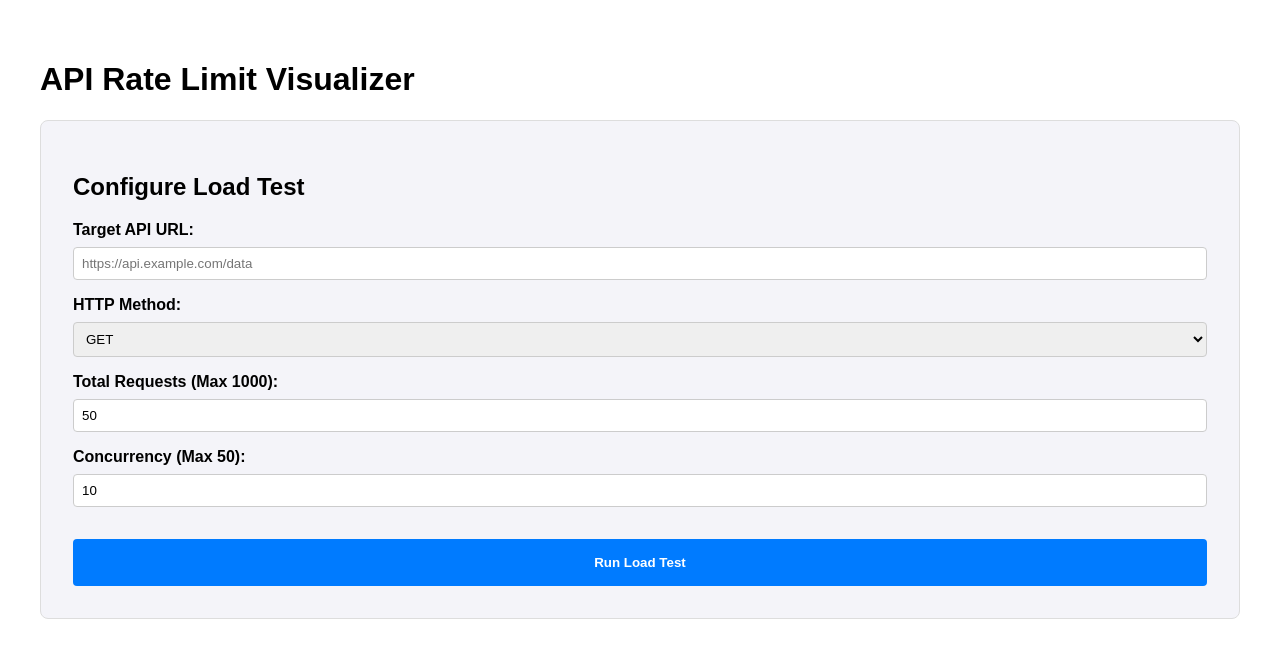
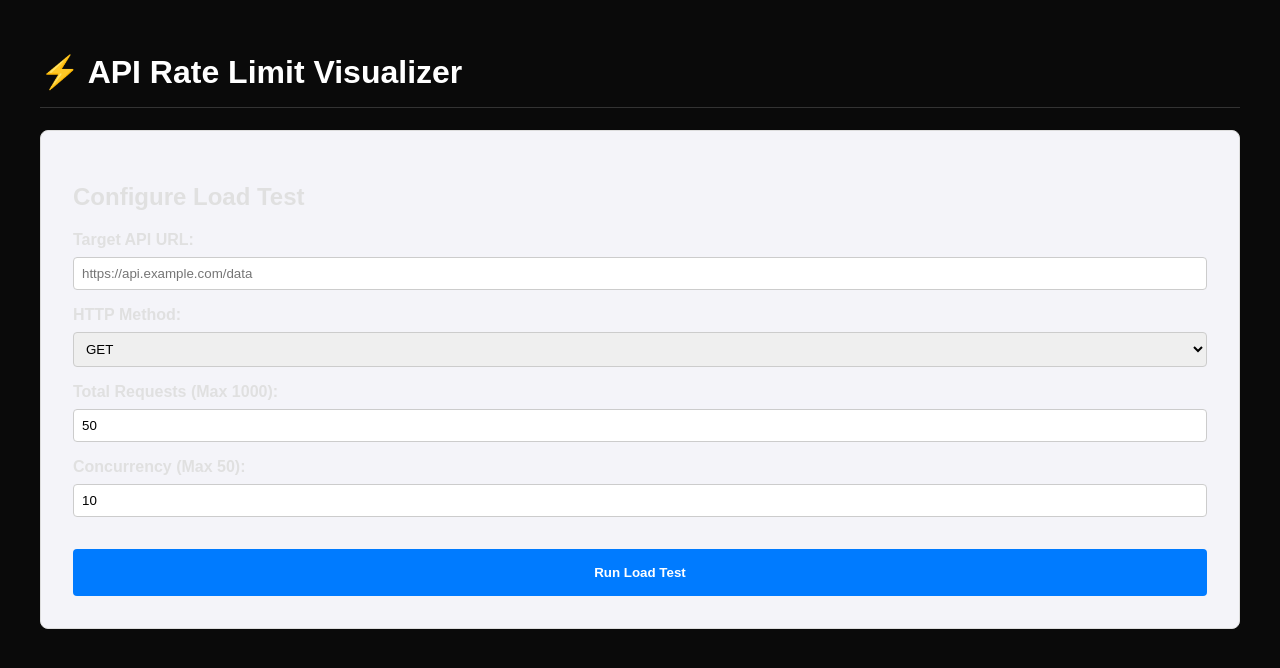
Before and after one commit to ARYA3HATT/api-rate-limit-visualizer, a React app in the folder frontend/: page / in a window 1280 px wide. Shown: the top 668 px of the page. Built offline with nearby package versions, Linux system fonts and the light colour scheme; the HTML template or start-up script is replaced by a standard one.

Commit message:
Dark theme + Railway backend URL

```diff
--- a/frontend/src/App.jsx
+++ b/frontend/src/App.jsx
@@ -1,7 +1,9 @@
-import React, { useState, useEffect, useRef } from 'react';
+import React, { useState, useRef } from 'react';
 import TestForm from './components/TestForm';
 import LiveChart from './components/LiveChart';
 import ResultsSummary from './components/ResultsSummary';
+
+const BACKEND_URL = "https://api-rate-limit-visualizer-production.up.railway.app";
 
 function App() {
   const [isRunning, setIsRunning] = useState(false);
@@ -16,7 +18,7 @@ function App() {
 
   const fetchSummary = async (id) => {
     try {
-      const response = await fetch(`http://localhost:8000/api/test/${id}/summary`);
+      const response = await fetch(`${BACKEND_URL}/api/test/${id}/summary`);
       const data = await response.json();
       setSummary(data);
     } catch (error) {
@@ -25,15 +27,13 @@ function App() {
   };
 
   const startTest = async (config) => {
-    // Reset state
     setChartData({ timestamps: [], responseTimes: [], statusCodes: {}, errors: [] });
     setIsComplete(false);
     setSummary(null);
     setRateLimitHeaders({});
 
     try {
-      // STEP 1: Get a test_id first without starting the test
-      const response = await fetch("http://localhost:8000/api/run-test", {
+      const response = await fetch(`${BACKEND_URL}/api/run-test`, {
         method: "POST",
         headers: { "Content-Type": "application/json" },
         body: JSON.stringify(config)
@@ -42,8 +42,7 @@ function App() {
       const data = await response.json();
       const testId = data.test_id;
 
-      // STEP 2: Open WebSocket immediately
-      const ws = new WebSocket(`ws://localhost:8000/ws/${testId}`);
+      const ws = new WebSocket(`wss://${BACKEND_URL.replace("https://", "")}/ws/${testId}`);
       wsRef.current = ws;
 
       ws.onopen = () => {
@@ -98,7 +97,6 @@ function App() {
         console.log('WebSocket closed');
       };
 
-      // Show dashboard immediately
       setIsRunning(true);
 
     } catch (error) {
@@ -108,8 +106,17 @@ function App() {
   };
 
   return (
-    <div style={{ padding: "2rem", fontFamily: "sans-serif", maxWidth: "1200px", margin: "0 auto" }}>
-      <h1>API Rate Limit Visualizer</h1>
+    <div style={{
+      minHeight: "100vh",
+      backgroundColor: "#0a0a0a",
+      color: "#e0e0e0",
+      padding: "2rem",
+      fontFamily: "sans-serif"
+    }}>
+      <div style={{ maxWidth: "1200px", margin: "0 auto" }}>
+        <h1 style={{ color: "#ffffff", borderBottom: "1px solid #333", paddingBottom: "1rem" }}>
+          ⚡ API Rate Limit Visualizer
+        </h1>
 
         {!isRunning && !isComplete && (
           <TestForm onStart={startTest} isRunning={isRunning} />
@@ -117,7 +124,9 @@ function App() {
 
         {(isRunning || isComplete) && (
           <div style={{ marginTop: "2rem" }}>
-          <h2>Live Dashboard {isRunning && <span style={{ fontSize: "1rem", color: "#007bff" }}>● Running...</span>}</h2>
+            <h2 style={{ color: "#ffffff" }}>
+              Live Dashboard {isRunning && <span style={{ fontSize: "1rem", color: "#00bfff" }}>● Running...</span>}
+            </h2>
             <LiveChart data={chartData} />
             {isComplete && summary && (
               <ResultsSummary
@@ -133,6 +142,7 @@ function App() {
           </div>
         )}
       </div>
+    </div>
   );
 }
 
--- a/frontend/src/index.css
+++ b/frontend/src/index.css
@@ -0,0 +1,4 @@
+body {
+  margin: 0;
+  background-color: #0a0a0a;
+}
```
Lines whose indentation alone changed are shown as unchanged.
